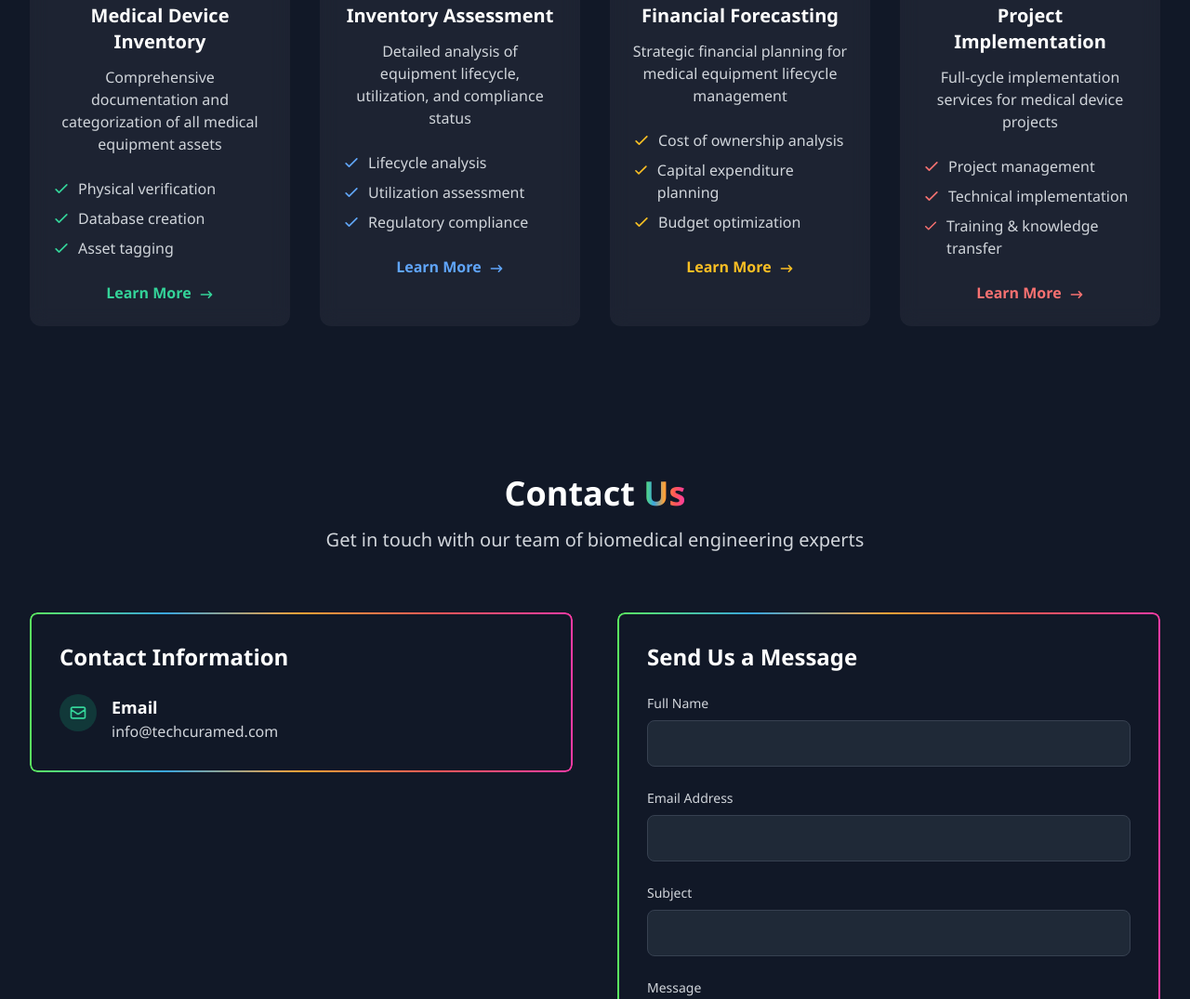
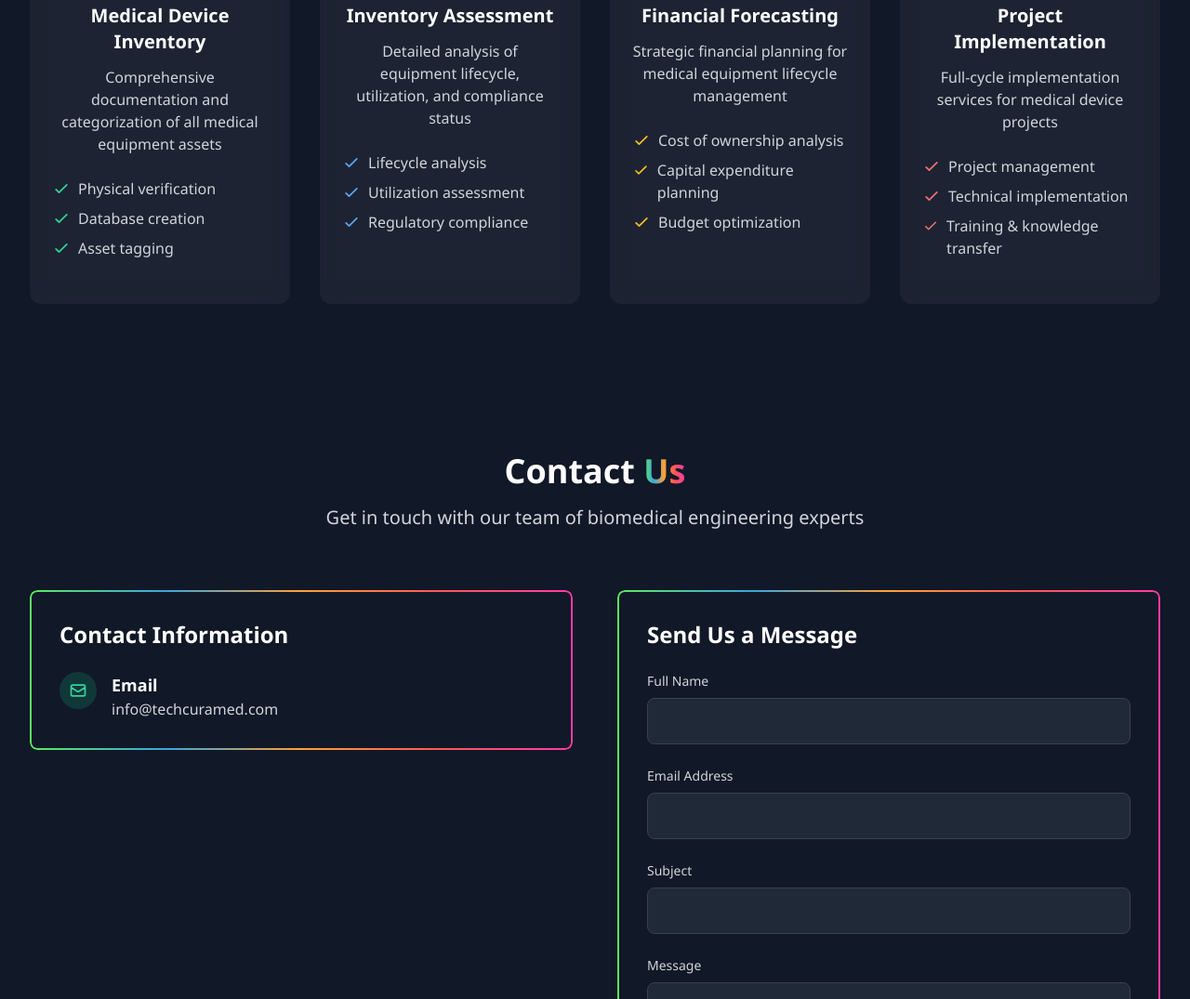
Before and after one commit to alama7/techcuramed, a plain HTML site: page index.html in a window 1280 px wide. Shown: the part 1181-2256 px from the top of the page at 93% size. Drawn offline with nearby package versions, Linux system fonts and the light colour scheme.

Commit message:
Remove Learn More links from service cards

```diff
--- a/index.html
+++ b/index.html
@@ -291,12 +291,6 @@
                             Asset tagging
                         </li>
                     </ul>
-                    <a href="#contact" class="inline-block mt-auto text-green-400 font-semibold hover:text-green-300 transition">
-                        Learn More
-                        <svg xmlns="http://www.w3.org/2000/svg" class="h-4 w-4 inline-block ml-1" viewBox="0 0 20 20" fill="currentColor">
-                            <path fill-rule="evenodd" d="M12.293 5.293a1 1 0 011.414 0l4 4a1 1 0 010 1.414l-4 4a1 1 0 01-1.414-1.414L14.586 11H3a1 1 0 110-2h11.586l-2.293-2.293a1 1 0 010-1.414z" clip-rule="evenodd" />
-                        </svg>
-                    </a>
                 </div>
 
                 <!-- Service Card 2 -->
@@ -328,12 +322,6 @@
                             Regulatory compliance
                         </li>
                     </ul>
-                    <a href="#contact" class="inline-block mt-auto text-blue-400 font-semibold hover:text-blue-300 transition">
-                        Learn More
-                        <svg xmlns="http://www.w3.org/2000/svg" class="h-4 w-4 inline-block ml-1" viewBox="0 0 20 20" fill="currentColor">
-                            <path fill-rule="evenodd" d="M12.293 5.293a1 1 0 011.414 0l4 4a1 1 0 010 1.414l-4 4a1 1 0 01-1.414-1.414L14.586 11H3a1 1 0 110-2h11.586l-2.293-2.293a1 1 0 010-1.414z" clip-rule="evenodd" />
-                        </svg>
-                    </a>
                 </div>
 
                 <!-- Service Card 3 -->
@@ -365,12 +353,6 @@
                             Budget optimization
                         </li>
                     </ul>
-                    <a href="#contact" class="inline-block mt-auto text-yellow-400 font-semibold hover:text-yellow-300 transition">
-                        Learn More
-                        <svg xmlns="http://www.w3.org/2000/svg" class="h-4 w-4 inline-block ml-1" viewBox="0 0 20 20" fill="currentColor">
-                            <path fill-rule="evenodd" d="M12.293 5.293a1 1 0 011.414 0l4 4a1 1 0 010 1.414l-4 4a1 1 0 01-1.414-1.414L14.586 11H3a1 1 0 110-2h11.586l-2.293-2.293a1 1 0 010-1.414z" clip-rule="evenodd" />
-                        </svg>
-                    </a>
                 </div>
 
                 <!-- Service Card 4 -->
@@ -402,12 +384,6 @@
                             Training & knowledge transfer
                         </li>
                     </ul>
-                    <a href="#contact" class="inline-block mt-auto text-red-400 font-semibold hover:text-red-300 transition">
-                        Learn More
-                        <svg xmlns="http://www.w3.org/2000/svg" class="h-4 w-4 inline-block ml-1" viewBox="0 0 20 20" fill="currentColor">
-                            <path fill-rule="evenodd" d="M12.293 5.293a1 1 0 011.414 0l4 4a1 1 0 010 1.414l-4 4a1 1 0 01-1.414-1.414L14.586 11H3a1 1 0 110-2h11.586l-2.293-2.293a1 1 0 010-1.414z" clip-rule="evenodd" />
-                        </svg>
-                    </a>
                 </div>
             </div>
         </div>
```
